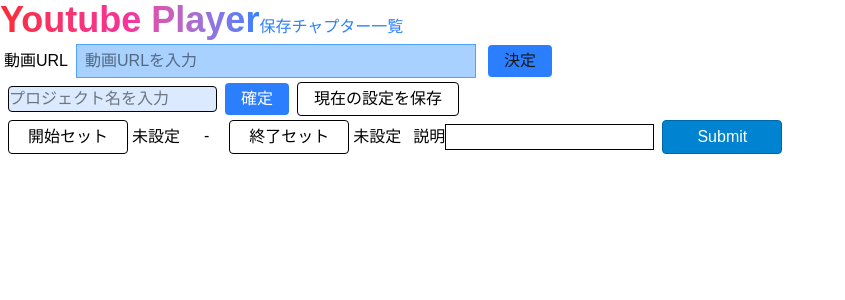
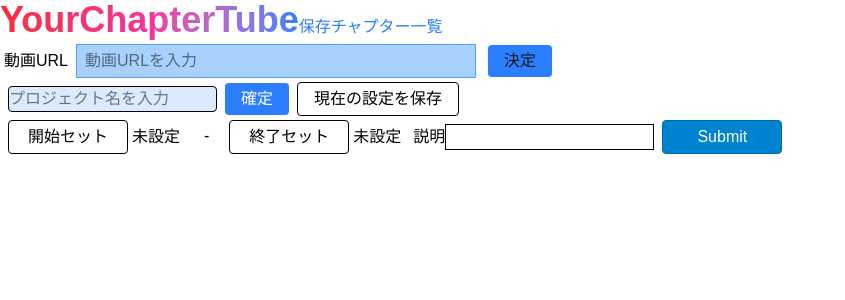
Before and after one commit to Ito-Kenta/YourChapterTube, a Next.js app in the folder frontend/: page / in a window 1280 px wide. Shown: the top 300 px of the page, without its empty margins (0-845 px from the left). Built offline with nearby package versions, Linux system fonts and the light colour scheme.

Commit message:
ページタイトルを変更

```diff
--- a/frontend/src/app/page.tsx
+++ b/frontend/src/app/page.tsx
@@ -10,7 +10,7 @@
     <div
       className=''
     >
-      <h1 className={gradientTextBase}>Youtube Player</h1>
+      <h1 className={gradientTextBase}>YourChapterTube</h1>
       <Link href="/chapters" className="text-blue-500">保存チャプター一覧</Link>
       <YoutubeController />
       {/* h1n6kPZhmOc */}
```
